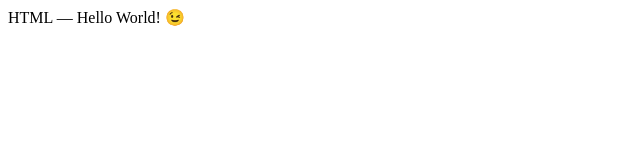
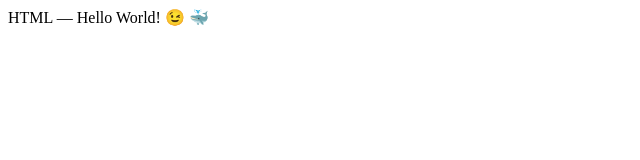
Before and after one commit to tikaBA/homepage, a plain HTML site: page index.html in a window 1280 px wide. Shown: the full height of the page, 0-640 px from the left. Drawn offline with Linux system fonts and the light colour scheme.

Commit message:
Add unicode emoji

```diff
--- a/index.html
+++ b/index.html
@@ -6,6 +6,6 @@
     <title>Résumé</title>
   </head>
   <body>
-    ― Hello World! &#x1F609;
+    ― Hello World! &#x1F609; &#x1F433;
   </body>
 </html>
```
